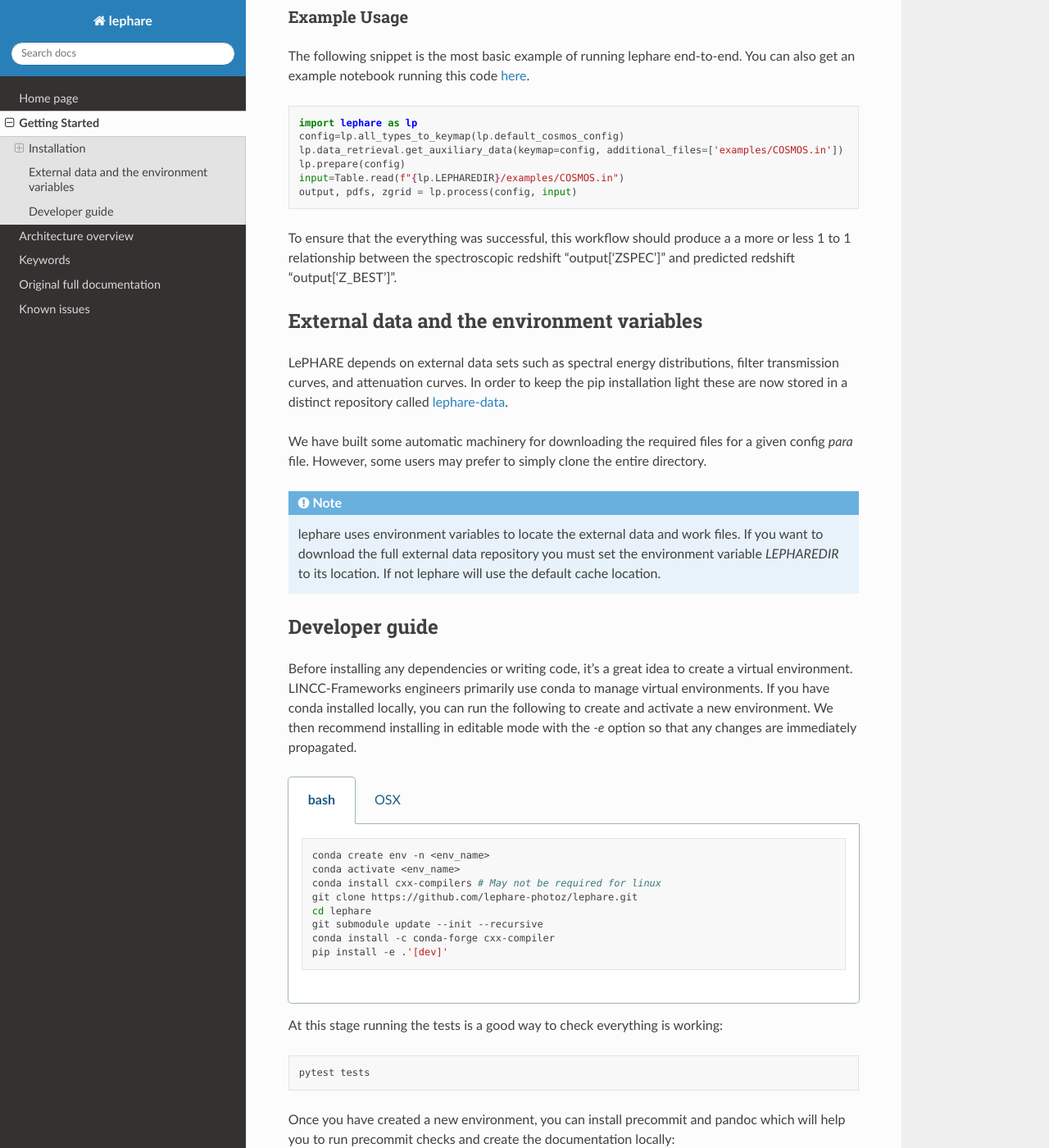
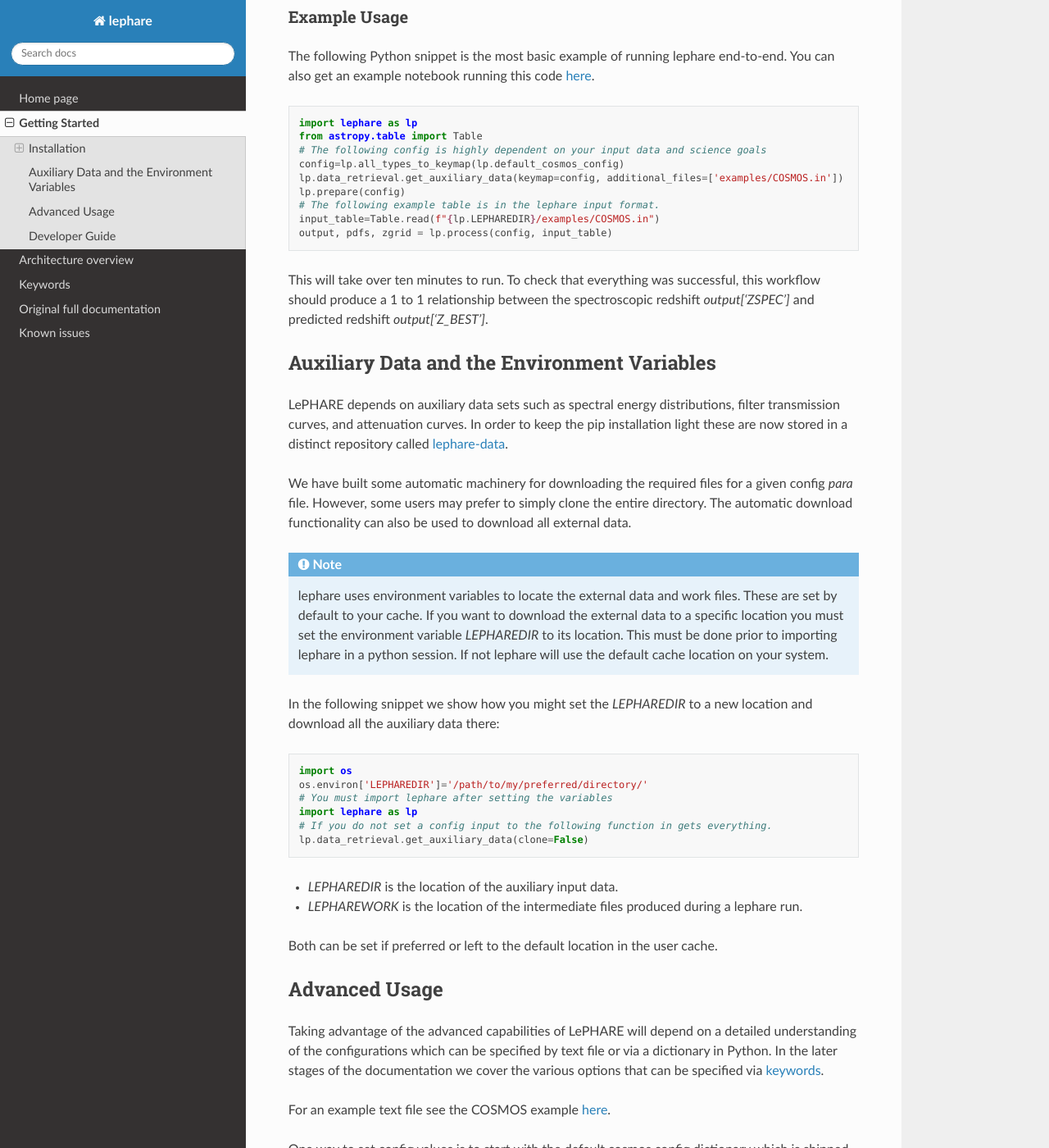
Before and after one commit to lephare-photoz/lephare, a Sphinx documentation site: the page built from docs/getting_started.rst, in a window 1280 px wide and 1400 px high, scrolled down 449 px. Shown: the whole window at 82% size. Built offline with Sphinx 7.4.7 and the Read the Docs theme 2.0.0, drawn with Linux system fonts in a browser that asks for light colours; pages that are not in the unit, such as notebooks, are missing from menus; some of the changed text lies outside the part shown.

Commit message:
More changes to getting started page

```diff
--- a/docs/getting_started.rst
+++ b/docs/getting_started.rst
@@ -1,9 +1,11 @@
 Getting Started
 ---------------
 
+
+
 Installation
 ============
-Lephare can be installed with pip:
+The simplest way to install LePHARE is with pip:
 
 .. code-block:: bash
 
@@ -16,53 +18,100 @@ Lephare can be installed with pip:
 
 Example Usage
 *************
-The following snippet is the most basic example of running lephare end-to-end. You can also get
-an example notebook running this code `here <https://github.com/lephare-photoz/lephare/blob/main/docs/notebooks/Minimal_photoz_run.ipynb>`_.
+The following Python snippet is the most basic example of running lephare end-to-end.
+You can also get an example notebook running this code `here <https://github.com/lephare-photoz/lephare/blob/main/docs/notebooks/Minimal_photoz_run.ipynb>`_.
 
 
 .. code-block:: python
 
     import lephare as lp
+    from astropy.table import Table
+    # The following config is highly dependent on your input data and science goals
     config=lp.all_types_to_keymap(lp.default_cosmos_config)
     lp.data_retrieval.get_auxiliary_data(keymap=config, additional_files=['examples/COSMOS.in'])
     lp.prepare(config)
-    input=Table.read(f"{lp.LEPHAREDIR}/examples/COSMOS.in")
-    output, pdfs, zgrid = lp.process(config, input)
+    # The following example table is in the lephare input format.
+    input_table=Table.read(f"{lp.LEPHAREDIR}/examples/COSMOS.in")
+    output, pdfs, zgrid = lp.process(config, input_table)
 
 
 
-To ensure that the everything was successful, this workflow should produce a
-a more or less 1 to 1 relationship between the spectroscopic redshift "output['ZSPEC']"
-and predicted redshift "output['Z_BEST']".
-
+This will take over ten minutes to run. To check that everything was successful,
+this workflow should produce a 1 to 1 relationship between the spectroscopic
+redshift `output['ZSPEC']` and predicted redshift `output['Z_BEST']`.
 
 
 .. note
 
-    Lephare can be used either via a Jupyter notebook or from the command line.
-    However, the use of the command line executables are generally for legacy purposes.
+    Lephare can be used either via the Python interface or from the command line.
+    The use of the command line executables are generally for legacy purposes.
     An example of using the command line arguments can be found `here <https://github.com/lephare-photoz/lephare/blob/main/docs/historical_examples/test_suite.sh>`_.
 
-External data and the environment variables
+
+Auxiliary Data and the Environment Variables
 ===========================================
-LePHARE depends on external data sets such as spectral energy distributions,
+LePHARE depends on auxiliary data sets such as spectral energy distributions,
 filter transmission curves, and attenuation curves. In order to keep the pip
 installation light these are now stored in a distinct repository called
 `lephare-data <https://github.com/lephare-photoz/lephare-data>`_.
 
 
-
 We have built some automatic machinery for downloading the required files
 for a given config `para` file. However, some users may prefer to simply clone
-the entire directory.
+the entire directory. The automatic download functionality can also be used to
+download all external data.
 
 .. note::
     lephare uses environment variables to locate the external data and work files.
-    If you want to download the full external data repository you must set the environment
-    variable `LEPHAREDIR` to its location. If not lephare will use the default cache
-    location.
+    These are set by default to your cache.
+    If you want to download the external data to a specific location you must set the
+    environment variable `LEPHAREDIR` to its location. This must be done prior to
+    importing lephare in a python session. If not lephare will use the default cache
+    location on your system.
 
-Developer guide
+In the following snippet we show how you might set the `LEPHAREDIR` to a new location
+and download all the auxiliary data there:
+
+.. code-block:: python
+
+    import os
+    os.environ['LEPHAREDIR']='/path/to/my/preferred/directory/'
+    # You must import lephare after setting the variables
+    import lephare as lp
+    # If you do not set a config input to the following function in gets everything.
+    lp.data_retrieval.get_auxiliary_data(clone=False)
+
+* `LEPHAREDIR` is the location of the auxiliary input data.
+* `LEPHAREWORK` is the location of the intermediate files produced during a lephare run.
+
+Both can be set if preferred or left to the default location in the user cache.
+
+
+Advanced Usage
+==============
+
+Taking advantage of the advanced capabilities of LePHARE will depend on a detailed
+understanding of the configurations which can be specified by text file or via a dictionary
+in Python. In the later stages of the documentation we cover the various options
+that can be specified via :doc:`keywords <keywords>`.
+
+For an example text file see the COSMOS example `here <https://github.com/lephare-photoz/lephare-data/blob/main/examples/COSMOS.para>`_.
+
+One way to set config values is to start with the default cosmos config
+dictionary which is shipped with the Python by default and to update those elements
+you want to change. In the following Python snippet we start with the default
+COSMOS config and update the redshift grid using the `Z_STEP` keyword to a finer
+grid which would increase accuracy but take longer to execute:
+
+.. code-block:: python
+
+    import lephare as lp
+    config=lp.default_cosmos_config.copy()
+    config.update({
+        'Z_STEP': '0.001,0.,7.', # A very fine redshift grid
+    })
+
+Developer Guide
 ===============
 Before installing any dependencies or writing code, it's a great idea to create
 a virtual environment. LINCC-Frameworks engineers primarily use conda to manage
@@ -137,18 +186,10 @@ If you can’t find a solution, feel free to `create an issue in the lephare rep
 
 Some developers who are familiar with the original version of the code may
 want to have all the external data present in the same repository as the code
-or some other preferred location.
-One way to acheive this is to use the automatic downloading functionality to
-put all the external data in that location after git cloning the main code:
+or some other preferred location. They could set the `LEPHAREDIR` to the code
+location and then use the automatic downloading functionality to put all
+the auxiliary data there as it was in the previous versions.
 
-
-.. code-block:: python
-
-    # Set the LEPHAREWORK dir prior to importing lephare to use your preferred location.
-    import os
-    os.environ["LEPHAREDIR"]="/path/to/the/preferred/directory/"
-    from lephare import data_retrieval as dr
-    dr.get_auxiliary_data(clone=False)
 
 .. note::
     The single quotes around `'[dev]'` may not be required for your operating system.
@@ -165,3 +206,7 @@ put all the external data in that location after git cloning the main code:
 
     The environment variables `LEPHAREDIR` and `LEPHAREWORK` are set on import
     in Python. Care must be taken not to reset after importing.
+
+    It remains possible to build the C++ code using either make or cmake directly.
+    This is not recommended and will likely require OS specific changes. It may be
+    useful on unusual systems where we do not support compilation.
```
